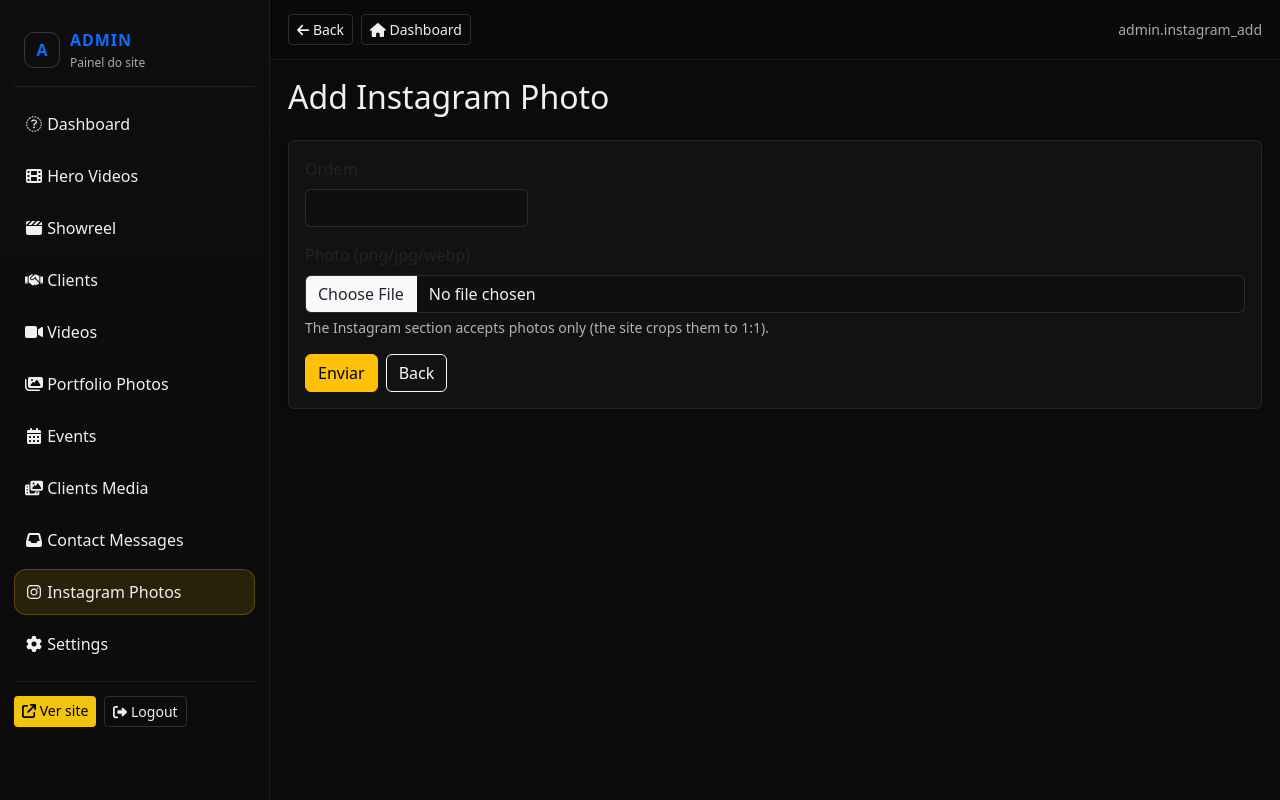
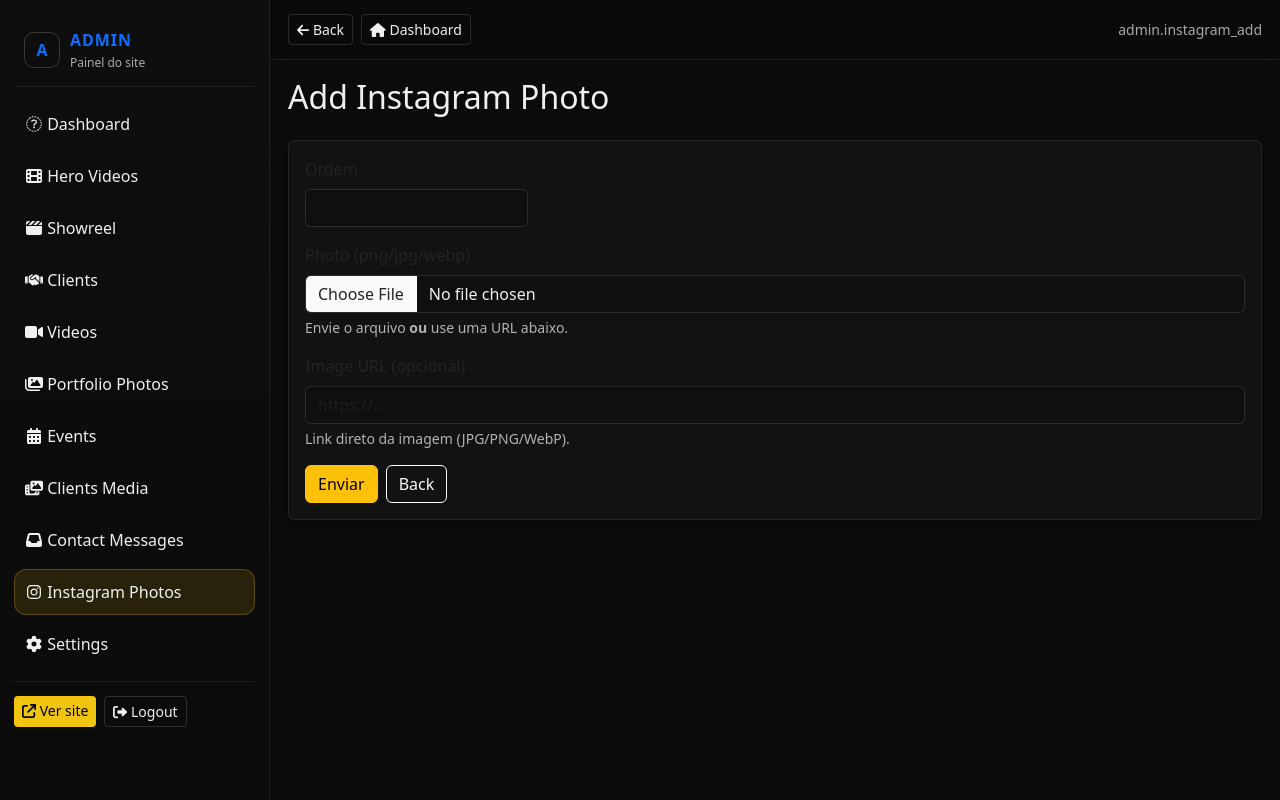
Before and after one commit to Hunter954/VALENTIN-LORIOT, a Flask app: page /admin/instagram/add in a window 1280 px wide. Run offline with Flask 3, Linux system fonts and the light colour scheme; the visitor is signed in with stand-in values (Sample User, id 1); parts of the project's set-up code (start-up, migrations or seed data) failed here and were passed over.

Commit message:
Add files via upload

```diff
--- a/app/templates/admin/clients_add.html
+++ b/app/templates/admin/clients_add.html
@@ -14,8 +14,8 @@
         {{ form.position(class="form-control") }}
       </div>
       <div class="mb-3">
-        {{ form.image_url.label(class="form-label") }}
-        {{ form.image_url(class="form-control", placeholder="https://...") }}
+        {{ form.url.label(class="form-label") }}
+        {{ form.url(class="form-control", placeholder="https://...") }}
         <div class="form-text">Opcional. Se preencher, não precisa enviar arquivo.</div>
       </div>
       <div class="mb-3">
--- a/app/templates/admin/instagram_add.html
+++ b/app/templates/admin/instagram_add.html
@@ -14,7 +14,13 @@
         <div class="col-12">
           {{ form.image.label(class="form-label") }}
           {{ form.image(class="form-control") }}
-          <div class="form-text">The Instagram section accepts photos only (the site crops them to 1:1).</div>
+          <div class="form-text">Envie o arquivo <strong>ou</strong> use uma URL abaixo.</div>
+        </div>
+
+        <div class="col-12">
+          {{ form.url.label(class="form-label") }}
+          {{ form.url(class="form-control", placeholder="https://...") }}
+          <div class="form-text">Link direto da imagem (JPG/PNG/WebP).</div>
         </div>
       </div>
       <div class="mt-3 d-flex gap-2">
```
Also changed, not shown: app/templates/admin/clients_media_add.html (+7 -0 lines), app/templates/admin/events_add.html (+7 -1 lines), app/templates/admin/portfolio_photo_add.html (+7 -1 lines).
